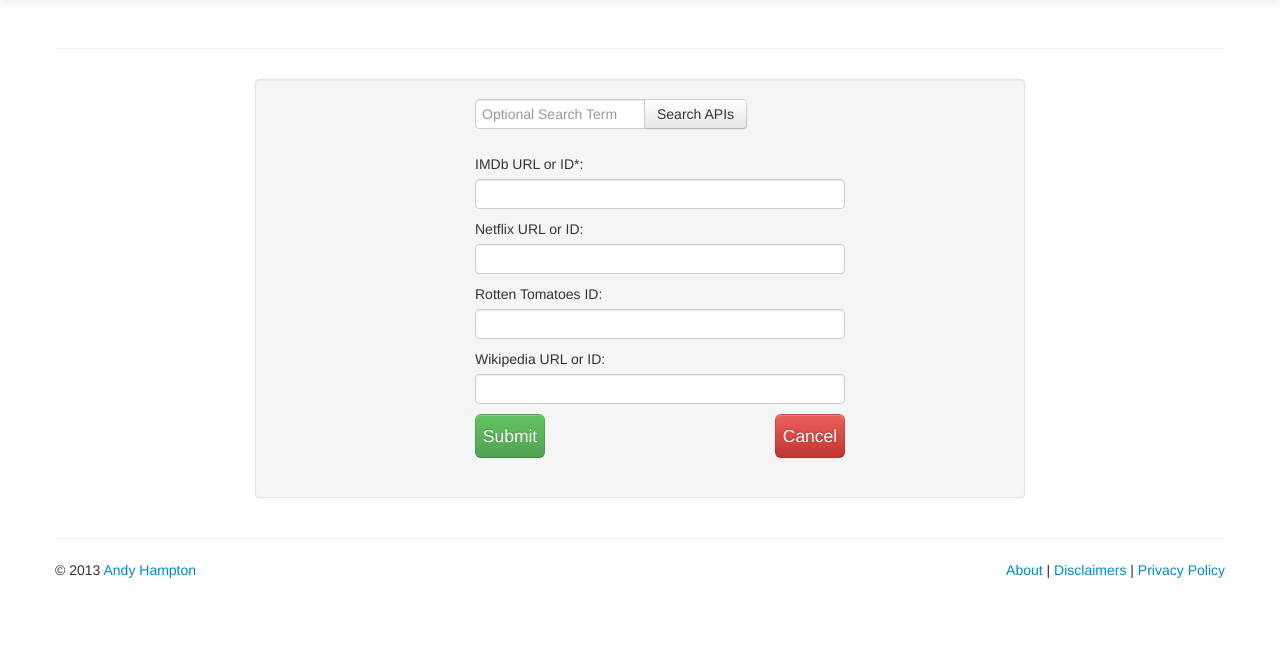
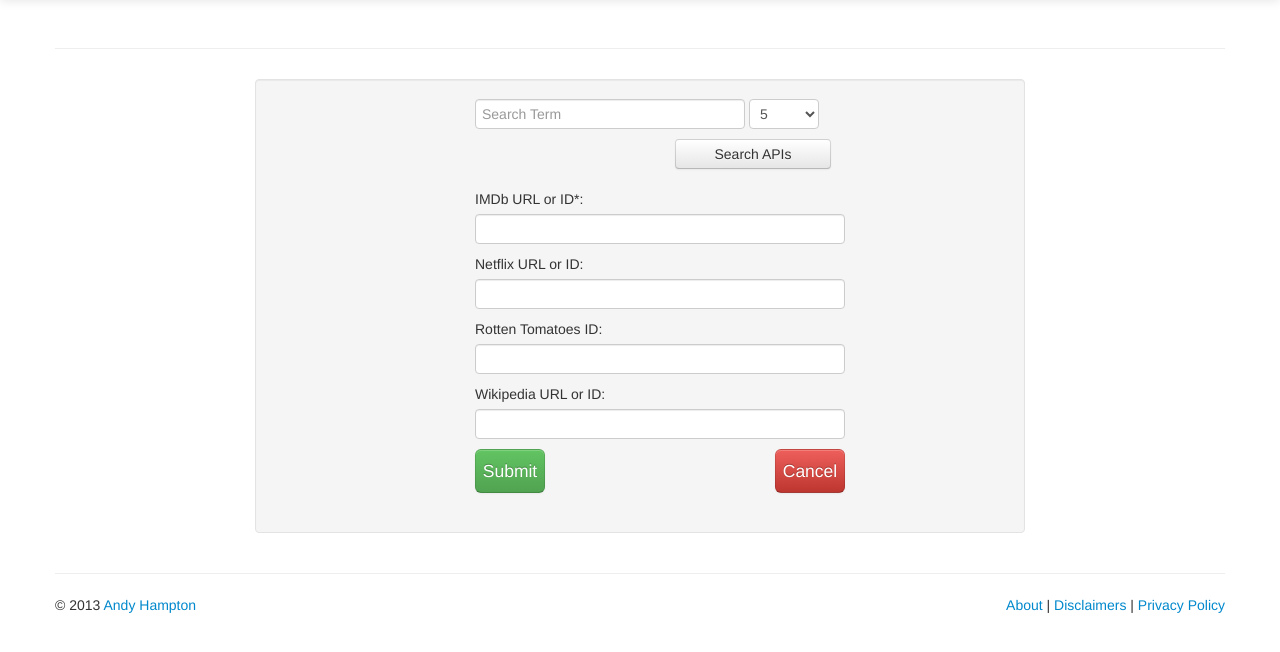
Before and after one commit to ahampt/Pref, a Django app: template pref/webapp/templates/movie/add.html in a window 1280 px wide. Shown: the part 41-693 px from the top of the page. Run offline with Django 3.2, Linux system fonts and the light colour scheme; the template is opened without the code that fills it, so the values that code supplies are empty; some libraries are stand-ins or nearby versions.

Commit message:
Finalize api search interface

```diff
--- a/pref/static/js/std.js
+++ b/pref/static/js/std.js
@@ -31,15 +31,27 @@ jQuery(document).ready(function() {
 	if(jQuery("input[name='imdb_possibilities']").length > 0) {
 		jQuery("input[name='imdb_possibilities']").click(function() {
 			jQuery('#imdb_url').val(jQuery(this).attr('value'));
+			jQuery('#imdb_url').keypress(function() {
+				jQuery("input[name='imdb_possibilities']").removeAttr('checked');
+			});
 		});
 		jQuery("input[name='netflix_possibilities']").click(function() {
 			jQuery('#netflix_url').val(jQuery(this).attr('value'));
+			jQuery('#netflix_url').keypress(function() {
+				jQuery("input[name='netflix_possibilities']").removeAttr('checked');
+			});
 		});
 		jQuery("input[name='rottentomatoes_possibilities']").click(function() {
 			jQuery('#rottentomatoes_id').val(jQuery(this).attr('value'));
+			jQuery('#rottentomatoes_id').keypress(function() {
+				jQuery("input[name='rottentomatoes_possibilities']").removeAttr('checked');
+			});
 		});
 		jQuery("input[name='wikipedia_possibilities']").click(function() {
 			jQuery('#wikipedia_id').val(jQuery(this).attr('value'));
+			jQuery('#wikipedia_id').keypress(function() {
+				jQuery("input[name='wikipedia_possibilities']").removeAttr('checked');
+			});
 		});
 	}
 });
--- a/pref/webapp/templates/movie/add.html
+++ b/pref/webapp/templates/movie/add.html
@@ -16,14 +16,21 @@
 		<form action="{{movies_url}}?add=1" method="post"> {% csrf_token %}
 			<div class="row">
 				<div class="span4 offset2">
-					<div class="input-append">
 					{% if api_search_term %}
-						<input class="span2" type="text" name="api_search_term" id="api_search_term" value="{{api_search_term}}" />
+						<input class="span3" type="text" name="api_search_term" id="api_search_term" value="{{api_search_term}}" />
 					{% else %}
-						<input class="span2" type="text" name="api_search_term" id="api_search_term" placeholder="Optional Search Term" />
+						<input class="span3" type="text" name="api_search_term" id="api_search_term" placeholder="Search Term" />
 					{% endif %}
-						<button class="btn" type="submit">Search APIs</button>
-					</div>
+					<select class="span1" name="api_search_length" id="api_search_length">
+						<option value="5">5</option>
+						<option value="10" {% if api_search_length == 10 %}selected="selected"{%endif%}>10</option>
+						<option value="15" {% if api_search_length == 15 %}selected="selected"{%endif%}>15</option>
+					</select>
+				</div>
+			</div>
+			<div class="row">
+				<div class="span4 offset4">
+					<input class="span2 btn input-block-level" type="submit" value="Search APIs" />
 				</div>
 			</div>
 		</form>
--- a/pref/webapp/views/movie.py
+++ b/pref/webapp/views/movie.py
@@ -94,7 +94,9 @@ def view_list(request):
 					PATH: webapp.views.movie.view_list; METHOD: post; PARAMS: get - add, post - api_search_term; MISC: logged_in_profile.IsAdmin;
 					*****************************************************************************'''
 					api_search_term = request.POST.get('api_search_term')
-					res_dict = movies_from_apis_term(api_search_term, 5)
+					api_search_length = int(request.POST.get('api_search_length')) if request.POST.get('api_search_length') and request.POST.get('api_search_length').isdigit() else 5
+					api_search_length = api_search_length if api_search_length > 0 and api_search_length <= 25 else 5
+					res_dict = movies_from_apis_term(api_search_term, api_search_length)
 					imdb_possibilities = res_dict.get('imdb_movies')
 					for movie in imdb_possibilities:
 						movie.UrlTitle = imdb_link_for_movie(movie)
@@ -107,7 +109,7 @@ def view_list(request):
 					wikipedia_possibilities = res_dict.get('wikipedia_movies')
 					for movie in wikipedia_possibilities:
 						movie.UrlTitle = wikipedia_link_for_movie(movie)
-					return render_to_response('movie/add.html', {'header' : generate_header_dict(request, 'Add Movie'), 'api_search_term' : api_search_term, 'imdb_possibilities' : imdb_possibilities, 'netflix_possibilities' : netflix_possibilities, 'rottentomatoes_possibilities' : rottentomatoes_possibilities, 'wikipedia_possibilities' : wikipedia_possibilities}, RequestContext(request))
+					return render_to_response('movie/add.html', {'header' : generate_header_dict(request, 'Add Movie'), 'api_search_term' : api_search_term, 'api_search_length' : api_search_length, 'imdb_possibilities' : imdb_possibilities, 'netflix_possibilities' : netflix_possibilities, 'rottentomatoes_possibilities' : rottentomatoes_possibilities, 'wikipedia_possibilities' : wikipedia_possibilities}, RequestContext(request))
 				else:
 					'''*****************************************************************************
 					Add movie given user input of imdb, netflix, rottentomatoes, and wikipedia urls or ids and redirect to movie page
```
